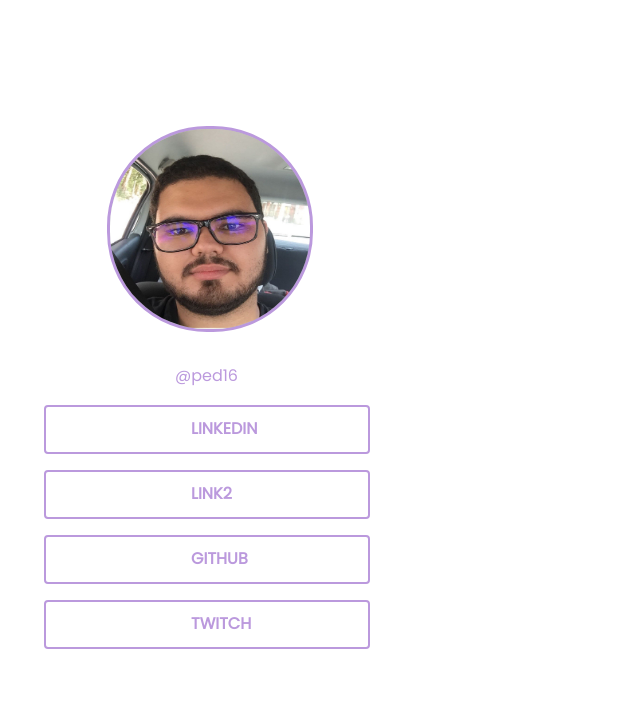
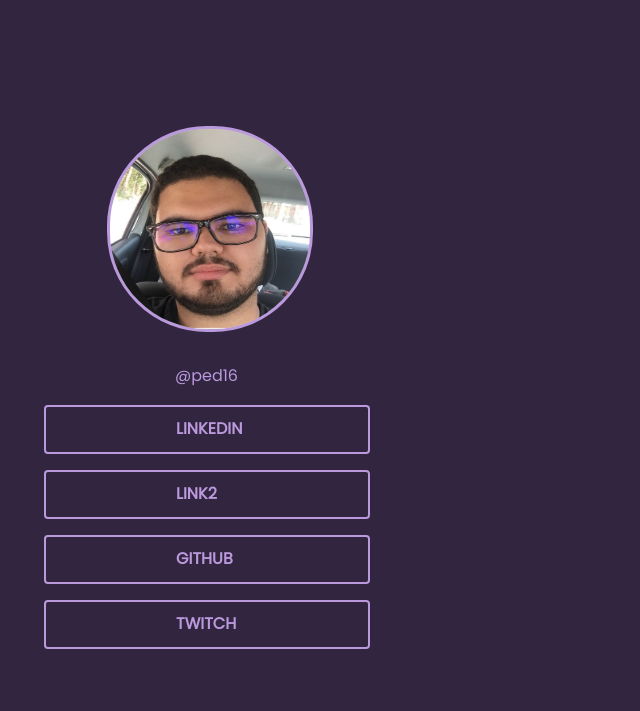
Before and after one commit to Ped-Pinheiro/social-tree, a plain HTML site: page index.html in a window 1280 px wide. Shown: the top 711 px of the page, without its empty margins (0-640 px from the left). Drawn offline with Linux system fonts and the light colour scheme.

Commit message:
Update style.css

```diff
--- a/style.css
+++ b/style.css
@@ -1,3 +1,7 @@
+body {
+  background-color: #32253f;
+}
+
 .photo {
   border-radius: 100px;
   border: solid #bb99dd;
@@ -48,7 +52,7 @@
   position: absolute;
   width: 47px;
   height: 24px;
-  left: 145px;
+  left: 130px;
   top: 10px;
   font-family: "Poppins";
   font-style: normal;
```
